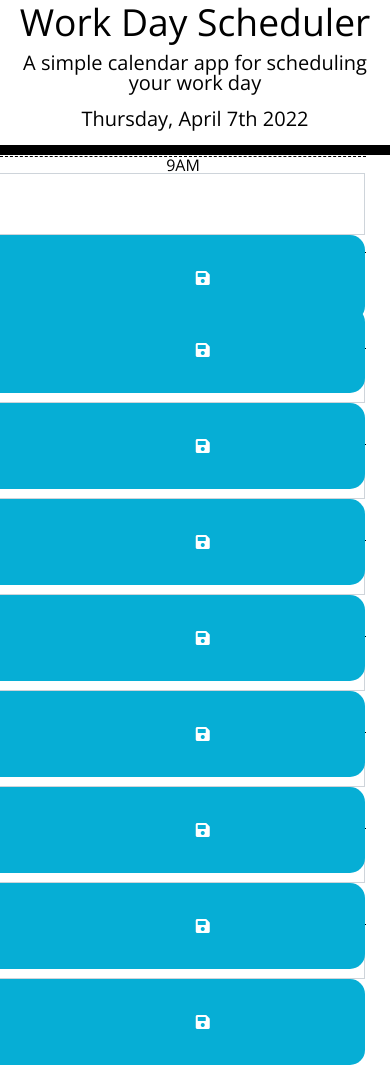
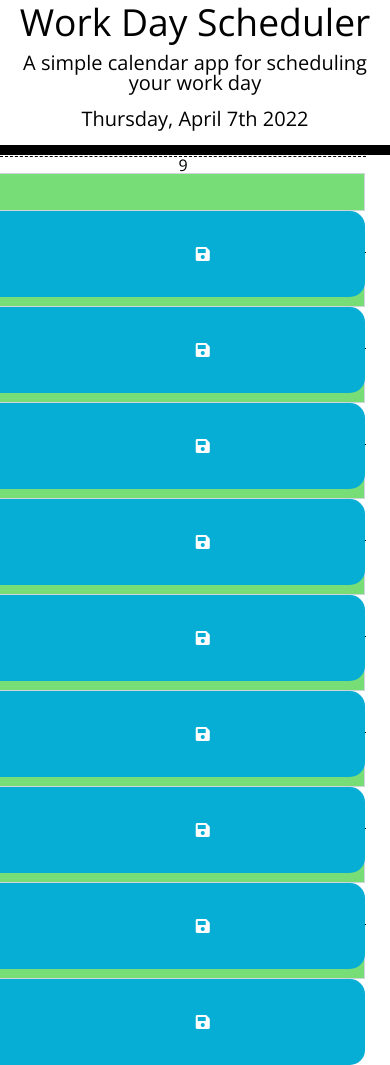
Before and after one commit to sammymayhem/totally-working-planner, a plain HTML site: page index.html in a window 390 px wide. Drawn offline with nearby package versions, Linux system fonts and the light colour scheme.

Commit message:
added functions for changing element class. testing the if.

```diff
--- a/assets/js/script.js
+++ b/assets/js/script.js
@@ -1,4 +1,40 @@
 var currentDay = moment();
 $("#currentDay").text(currentDay.format("dddd, MMMM Do YYYY"));
 
-var past = document.querySelector("description");
+var hour = document.querySelectorAll(".description");
+var hourNow = moment().hour();
+var plannerHour = document.getElementById("now").textContent;
+
+console.log(hour);
+
+
+if (hourNow > plannerHour) {
+    pastClass();
+} else if (hourNow === plannerHour) {
+    presentClass();
+} else {
+    futureClass();
+}
+
+// [0].className
+
+function pastClass() {
+    for (const past of hour) {
+        past.classList.remove("present", "future")
+        past.classList.add("past");
+    }
+}
+
+function presentClass() {
+    for (const present of hour) {
+        present.classList.remove("future", "past");
+        present.classList.add("present");
+    }
+}
+
+function futureClass() {
+    for (const future of hour) {
+        future.classList.remove("past", "present");
+        future.classList.add("future");
+    }
+}
--- a/index.html
+++ b/index.html
@@ -29,15 +29,15 @@
         in the finished product.) -->
 
     <div id="hour-9" class="input-group mb-3 row time-block">
-      <div class="col-md-1 hour">9AM</div>
-      <textarea type="text" class="form-control col-md-10 description" aria-describedby="save-button"></textarea>
+      <div class="col-md-1 hour"><span id="now">9</span></div>
+      <input type="text" class="form-control col-md-10 description" aria-describedby="save-button"></input>
         <button class="btn saveBtn col-md-1">
           <i class="fas fa-save"></i>
         </button>
     </div>
 
     <div id="hour-10" class="input-group mb-3 row time-block">
-      <div class="col-md-1 hour">10AM</div>
+      <div class="col-md-1 hour"><span id="now">10</span>AM</div>
       <input type="text" class="form-control col-md-10 description" aria-describedby="save-button">
         <button class="btn saveBtn col-md-1">
           <i class="fas fa-save"></i>
@@ -46,7 +46,7 @@
 
     <div id="hour-11" class="input-group mb-3 row time-block">
       <div class="col-md-1 hour">11AM</div>
-      <input type="text" class="form-control col-md-10 description" aria-describedby="save-button">
+      <input type="text" id="hour-now" class="form-control col-md-10 description" aria-describedby="save-button">
         <button class="btn saveBtn col-md-1">
           <i class="fas fa-save"></i>
         </button>
@@ -54,7 +54,7 @@
 
     <div id="hour-12" class="input-group mb-3 row time-block">
       <div class="col-md-1 hour">12PM</div>
-      <input type="text" class="form-control col-md-10 description" aria-describedby="save-button">
+      <input type="text" id="hour-now" class="form-control col-md-10 description" aria-describedby="save-button">
         <button class="btn saveBtn col-md-1">
           <i class="fas fa-save"></i>
         </button>
@@ -62,7 +62,7 @@
 
     <div id="hour-13" class="input-group mb-3 row time-block">
       <div class="col-md-1 hour">1PM</div>
-      <input type="text" class="form-control col-md-10 description" aria-describedby="save-button">
+      <input type="text" id="hour-now" class="form-control col-md-10 description" aria-describedby="save-button">
         <button class="btn saveBtn col-md-1">
           <i class="fas fa-save"></i>
         </button>
@@ -70,7 +70,7 @@
 
     <div id="hour-14" class="input-group mb-3 row time-block">
       <div class="col-md-1 hour">2PM</div>
-      <input type="text" class="form-control col-md-10 description" aria-describedby="save-button">
+      <input type="text" id="hour-now" class="form-control col-md-10 description" aria-describedby="save-button">
         <button class="btn saveBtn col-md-1">
           <i class="fas fa-save"></i>
         </button>
@@ -78,7 +78,7 @@
 
     <div id="hour-15" class="input-group mb-3 row time-block">
       <div class="col-md-1 hour">3PM</div>
-      <input type="text" class="form-control col-md-10 description" aria-describedby="save-button">
+      <input type="text" id="hour-now" class="form-control col-md-10 description" aria-describedby="save-button">
         <button class="btn saveBtn col-md-1">
           <i class="fas fa-save"></i>
         </button>
@@ -86,7 +86,7 @@
 
     <div id="hour-16" class="input-group mb-3 row time-block">
       <div class="col-md-1 hour">4PM</div>
-      <input type="text" class="form-control col-md-10 description" aria-describedby="save-button">
+      <input type="text" id="hour-now" class="form-control col-md-10 description" aria-describedby="save-button">
         <button class="btn saveBtn col-md-1">
           <i class="fas fa-save"></i>
         </button>
@@ -94,7 +94,7 @@
 
     <div id="hour-17" class="input-group mb-3 row time-block">
       <div class="col-md-1 hour">5PM</div>
-      <input type="text" class="form-control col-md-10 description" aria-describedby="save-button">
+      <input type="text" id="hour-now" class="form-control col-md-10 description" aria-describedby="save-button">
         <button class="btn saveBtn col-md-1">
           <i class="fas fa-save"></i>
         </button>
```
